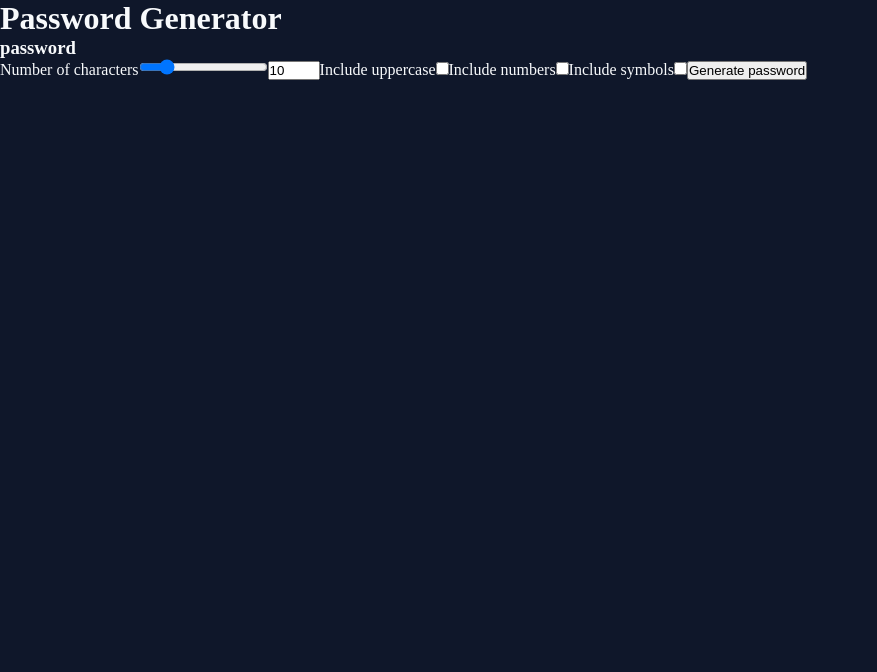
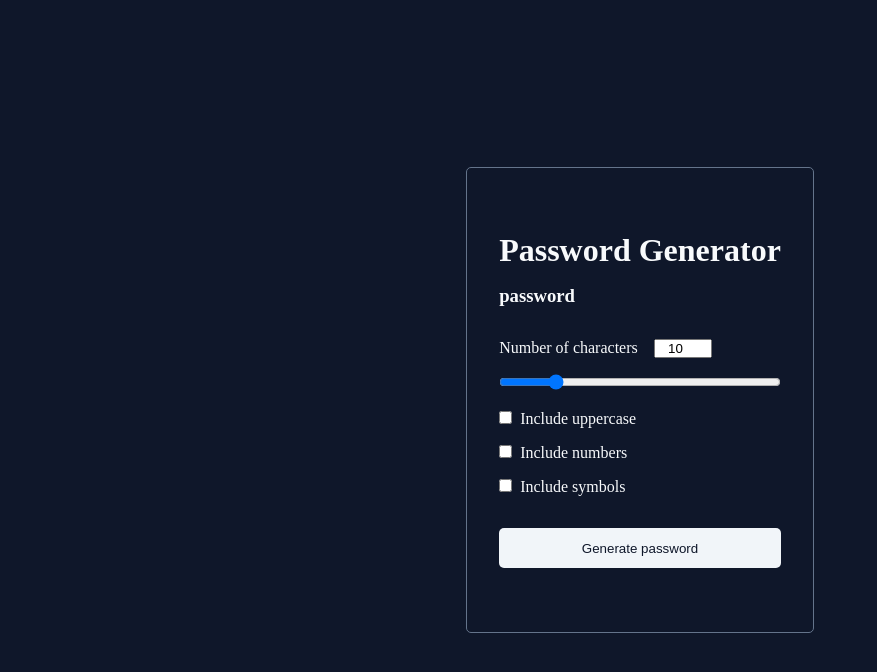
Before and after one commit to NahuelGenchi/passwordgenerator, a React (Create React App) app: page / in a window 1280 px wide. Shown: the top 672 px of the page, without its empty margins (0-877 px from the left). Built offline with nearby package versions, Linux system fonts and the light colour scheme.

Commit message:
adding styles to PasswordContainer

```diff
--- a/src/components/PasswordContainer/PasswordContainer.jsx
+++ b/src/components/PasswordContainer/PasswordContainer.jsx
@@ -2,19 +2,29 @@ import "./PasswordContainer.scss";
 
 const PasswordContainer = () => {
   return(
-    <div className="container">
+    <div className="password-container">
       <h1>Password Generator</h1>
       <h3>password</h3>
-      <form>
-        <label htmlFor="">Number of characters</label>
-        <input type="range" name="" id="characterAmountRange" min={1} max={50} value={10}/>
-        <input type="number" name="" id="characterAmountNumber" min={1} max={50} value={10}/>
-        <label htmlFor="includeUppercase">Include uppercase</label>
-        <input type="checkbox" name="" id="includeUppercase" />
-        <label htmlFor="includeNumbers">Include numbers</label>
-        <input type="checkbox" name="" id="includeNumbers" />
-        <label htmlFor="includeSymbols">Include symbols</label>
-        <input type="checkbox" name="" id="includeSymbols" />
+      <form className="password-c-form">
+        <div>
+          <label htmlFor="">Number of characters</label>
+          <input type="number" name="" id="characterAmountNumber" min={1} max={50} value={10}/>
+          <div>
+            <input type="range" name="" id="characterAmountRange" min={1} max={50} value={10}/>
+          </div>
+        </div>
+        <div>
+          <input type="checkbox" name="" id="includeUppercase" />
+          <label htmlFor="includeUppercase">Include uppercase</label>
+        </div>
+       <div>
+          <input type="checkbox" name="" id="includeNumbers" />
+          <label htmlFor="includeNumbers">Include numbers</label>
+       </div>
+        <div>
+          <input type="checkbox" name="" id="includeSymbols" />
+          <label htmlFor="includeSymbols">Include symbols</label>
+        </div>
         <button type="submit">Generate password</button>
       </form>
     </div>
--- a/src/components/PasswordContainer/PasswordContainer.scss
+++ b/src/components/PasswordContainer/PasswordContainer.scss
@@ -0,0 +1,55 @@
+@use "../../scss/colors/slate.scss" as slate;
+@use "../../scss/mixins.scss" as mixin;
+
+.password-container {
+  max-width: 90vw;
+  padding: 4rem 2rem;
+  @include mixin.border;
+  border-radius: 5px;
+
+  display: flex;
+  flex-direction: column;
+  gap: 1rem;
+
+  .password-c-form {
+    margin: 1rem 0 0;
+
+    display: flex;
+    flex-direction: column;
+    gap: 1rem;
+
+    input {
+      margin-right: 0.5rem;
+    }
+
+    input[type=number] {
+      margin-left: 1rem;
+      padding: 0 0.2rem;
+      text-align: center;
+    }
+
+    input[type=range] {
+      margin-top: 1rem;
+      width: 100%;
+    }
+
+    button[type=submit] {
+      margin: 1rem 0 0;
+      padding: 0.8rem 0;
+      border: none;
+      outline: none;
+      border-radius: 5px;
+
+      background-color: slate.$c1;
+      color: slate.$c9;
+      cursor: pointer;
+
+      transition: background-color 0.5s, color 0.5s;
+
+      &:hover {
+        background-color: slate.$c6;
+        color: slate.$c0;
+      }
+    }
+  }
+}
--- a/src/scss/main.scss
+++ b/src/scss/main.scss
@@ -1,4 +1,5 @@
 @use "./colors/slate.scss" as slate;
+@use "./mixins.scss" as mixin;
 
 * {
   margin: 0;
@@ -11,6 +12,11 @@
 }
 
 body {
+  min-height: 100vh;
+  min-width: 100vw;
+
+  @include mixin.flex-center;
+
   background-color: slate.$c9;
   color: slate.$c0;
 }
```
